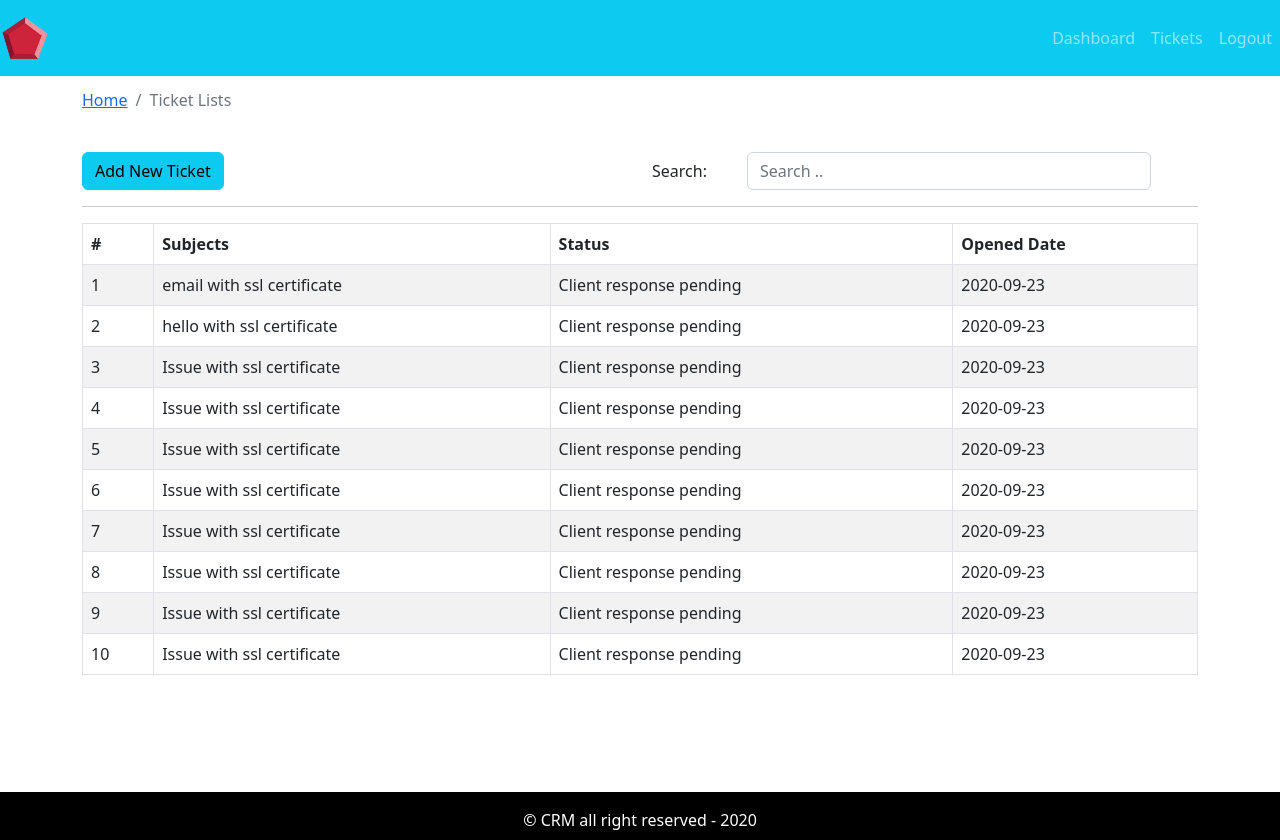
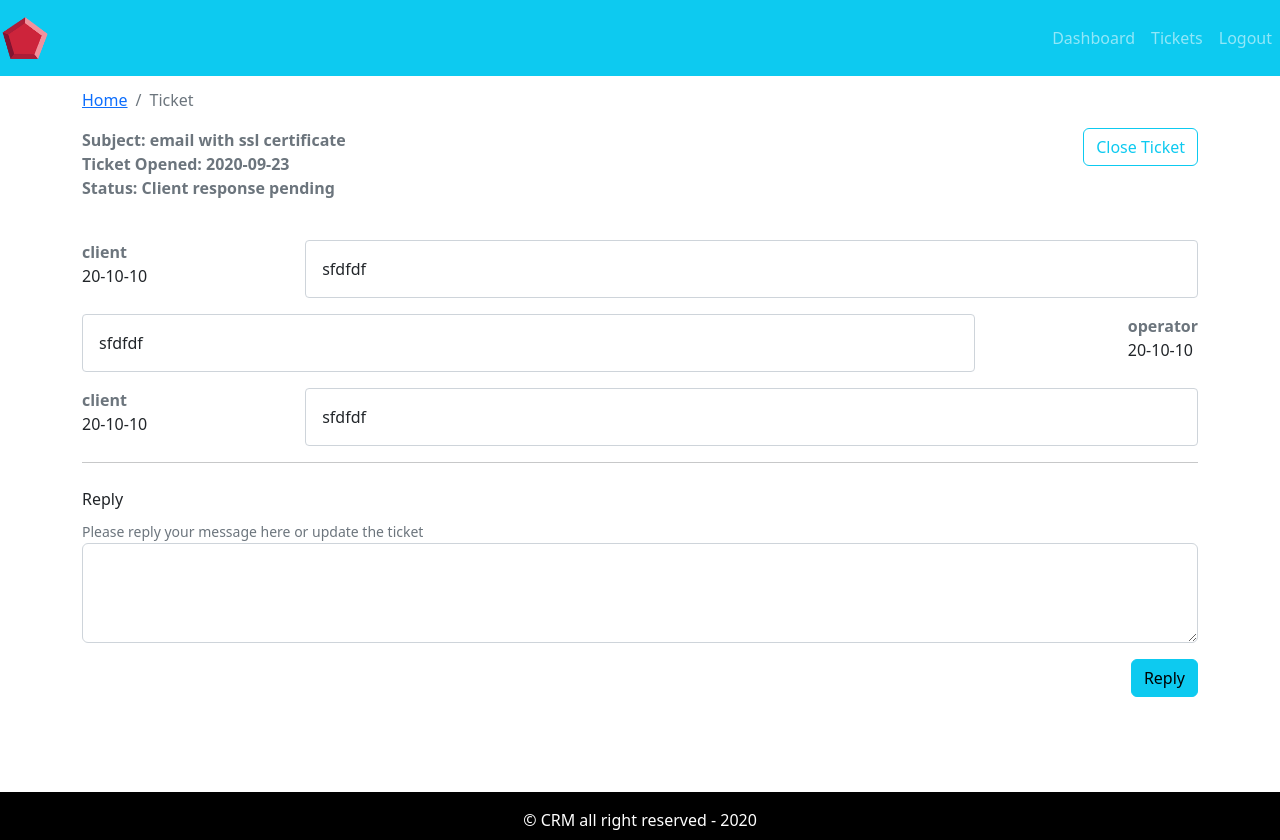
Before and after one commit to Strongee/crm-frontend, a React (Create React App) app: page / in a window 1280 px wide. Built offline with nearby package versions, Linux system fonts and the light colour scheme.

Commit message:
ticketlanding page adde

```diff
--- a/src/App.js
+++ b/src/App.js
@@ -6,6 +6,7 @@
 import { Dashboard } from "./pages/dashboard/Dashboard.page";
 import { AddTicket } from "./pages/new-ticket/AddTicket.page";
 import { TicketLists } from "./pages/ticket-list/TicketLists.page";
+import { Ticket } from "./pages/ticket/Ticket.page";
 
 function App() {
   return (
@@ -14,7 +15,8 @@
       <DefaultLayout>
         {/* <Dashboard /> */}
         {/* <AddTicket /> */}
-        <TicketLists />
+        {/* <TicketLists /> */}
+        <Ticket />
       </DefaultLayout>
     </div>
   );
--- a/src/assets/data/dummy-tickets.json
+++ b/src/assets/data/dummy-tickets.json
@@ -3,7 +3,24 @@
     "id": 1,
     "subject": "email with ssl certificate",
     "status": "Client response pending",
-    "addedAt": "2020-09-23"
+    "addedAt": "2020-09-23",
+    "history": [
+      {
+        "date": "20-10-10",
+        "message": "sfdfdf",
+        "messageBy": "client"
+      },
+      {
+        "date": "20-10-10",
+        "message": "sfdfdf",
+        "messageBy": "operator"
+      },
+      {
+        "date": "20-10-10",
+        "message": "sfdfdf",
+        "messageBy": "client"
+      }
+    ]
   },
   {
     "id": 2,
--- /dev/null
+++ b/src/components/message-history/MessageHistory.comp.js
@@ -0,0 +1,20 @@
+import React from "react";
+import PropTypes from "prop-types";
+import "./message-history.style.css";
+
+export const MessageHistory = ({ msg }) => {
+  if (!msg) return null;
+  return msg.map((row, i) => (
+    <div key={i} className="message-history mt-3">
+      <div className="send">
+        <div className="sender text-secondary fw-bold">{row.messageBy} </div>
+        <div className="date">{row.date}</div>
+      </div>
+      <div className="message">{row.message}</div>
+    </div>
+  ));
+};
+
+MessageHistory.propTypes = {
+  msg: PropTypes.array.isRequired,
+};
--- /dev/null
+++ b/src/components/message-history/message-history.style.css
@@ -0,0 +1,18 @@
+.message-history {
+  display: flex;
+  flex-direction: row;
+  justify-content: space-between;
+}
+
+.message-history:nth-child(even){
+  display: flex;
+  flex-direction: row-reverse;
+  justify-content: space-between;
+}
+
+.message{
+  padding: 1rem;
+  width: 80%;
+  border: 1px solid #ced4da;
+  border-radius: 0.25rem;
+}
--- /dev/null
+++ b/src/components/update-ticket/UpdateTicket.comp.js
@@ -0,0 +1,32 @@
+import React from "react";
+import { Form, Button } from "react-bootstrap";
+import PropTypes from "prop-types";
+
+export const UpdateTicket = ({ msg, handleOnChange, handleOnSubmit }) => {
+  return (
+    <Form onSubmit={handleOnSubmit}>
+      <Form.Label>Reply</Form.Label>
+      <br />
+      <Form.Text>Please reply your message here or update the ticket</Form.Text>
+      <Form.Control
+        value={msg}
+        onChange={handleOnChange}
+        as="textarea"
+        style={{ height: "100px" }}
+        name="detail"
+      />
+      <div className="text-end mt-3 mb-3">
+        <Button variant="info" type="submit">
+          Reply
+        </Button>
+      </div>
+    </Form>
+  );
+};
+
+UpdateTicket.propTypes = {
+  handleOnChange: PropTypes.func.isRequired,
+  handleOnSubmit: PropTypes.func.isRequired,
+
+  msg: PropTypes.string.isRequired,
+};
--- /dev/null
+++ b/src/pages/ticket/Ticket.page.js
@@ -0,0 +1,52 @@
+import React, { useEffect, useState } from "react";
+import { Container, Row, Col, Button } from "react-bootstrap";
+import { PageBreadcrumb } from "../../components/breadcrumb/Breadcrumb.comp";
+import tickets from "../../assets/data/dummy-tickets.json";
+import { MessageHistory } from "../../components/message-history/MessageHistory.comp";
+import { UpdateTicket } from "../../components/update-ticket/UpdateTicket.comp";
+
+const ticket = tickets[0];
+export const Ticket = () => {
+  const [message, setMessage] = useState("");
+
+  useEffect(() => {}, [message]);
+
+  const handleOnChange = (e) => {
+    setMessage(e.target.value);
+  };
+
+  const handleOnSubmit = e => {
+    alert("Form submitted!");
+  }
+
+  return (
+    <Container>
+      <Row>
+        <Col>
+          <PageBreadcrumb page={"Ticket"} />
+        </Col>
+      </Row>
+      <Row>
+        <Col className="fw-bolder text-secondary">
+          <div className="subject">Subject: {ticket.subject}</div>
+          <div className="date">Ticket Opened: {ticket.addedAt}</div>
+          <div className="status">Status: {ticket.status}</div>
+        </Col>
+        <Col className="text-end">
+          <Button variant="outline-info">Close Ticket</Button>
+        </Col>
+      </Row>
+      <Row className="mt-4">
+        <Col>
+          <MessageHistory msg={ticket.history} />
+        </Col>
+      </Row>
+      <hr />
+      <Row className="mt-4">
+        <Col>
+          <UpdateTicket msg={message} handleOnChange={handleOnChange} handleOnSubmit = {handleOnSubmit} />
+        </Col>
+      </Row>
+    </Container>
+  );
+};
```
Also changed, not shown: src/components/search-form/SearchForm.comp.js (line endings or trailing spaces).
